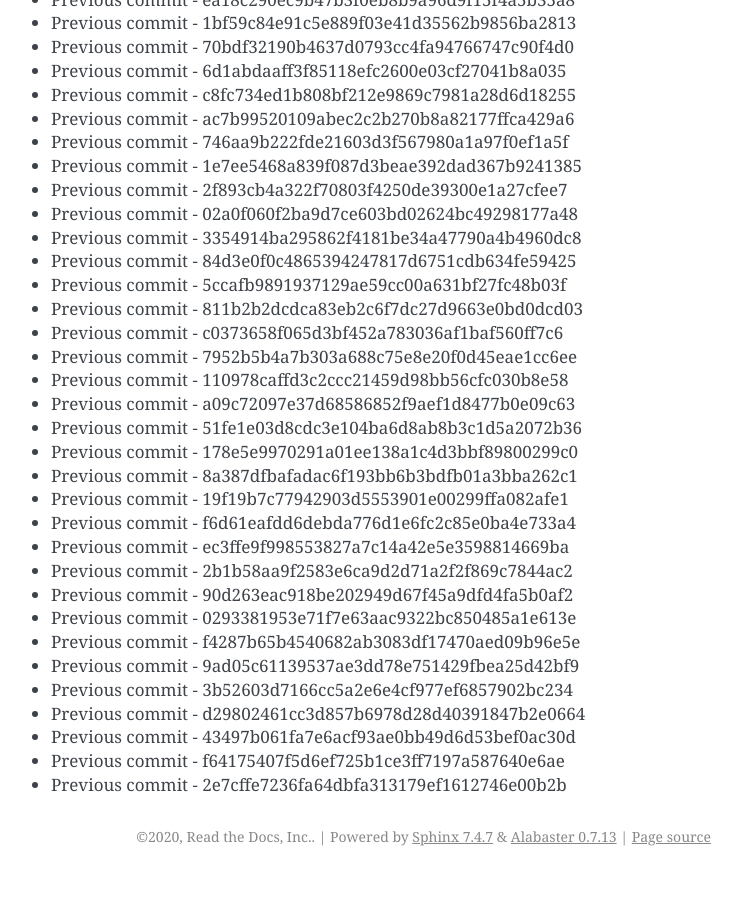
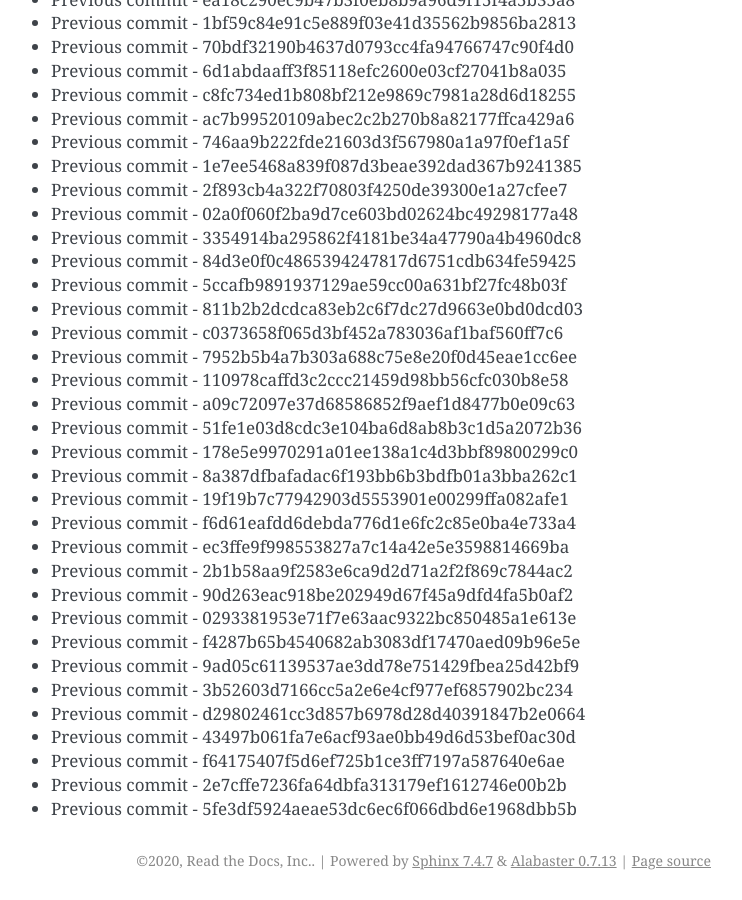
Before and after one commit to readthedocs/rtd-git-stresstest, a Sphinx documentation site: the page built from docs/updates.rst, in a window 1280 px wide and 900 px high, scrolled down 12245 px. Shown: the whole window, without its empty margins (399-1141 px from the left). Built offline with Sphinx 7.4.7, drawn with Linux system fonts in a browser that asks for light colours; before the commit the page ends 13121 px from its top, so only the background shows below that.

Commit message:
Generating commit from previous: 5fe3df5924aeae53dc6ec6f066dbd6e1968dbb5b

```diff
--- a/docs/updates.rst
+++ b/docs/updates.rst
@@ -546,3 +546,4 @@ It can be tested for any performance characteristics.
 * Previous commit - 43497b061fa7e6acf93ae0bb49d6d53bef0ac30d
 * Previous commit - f64175407f5d6ef725b1ce3ff7197a587640e6ae
 * Previous commit - 2e7cffe7236fa64dbfa313179ef1612746e00b2b
+* Previous commit - 5fe3df5924aeae53dc6ec6f066dbd6e1968dbb5b
```
